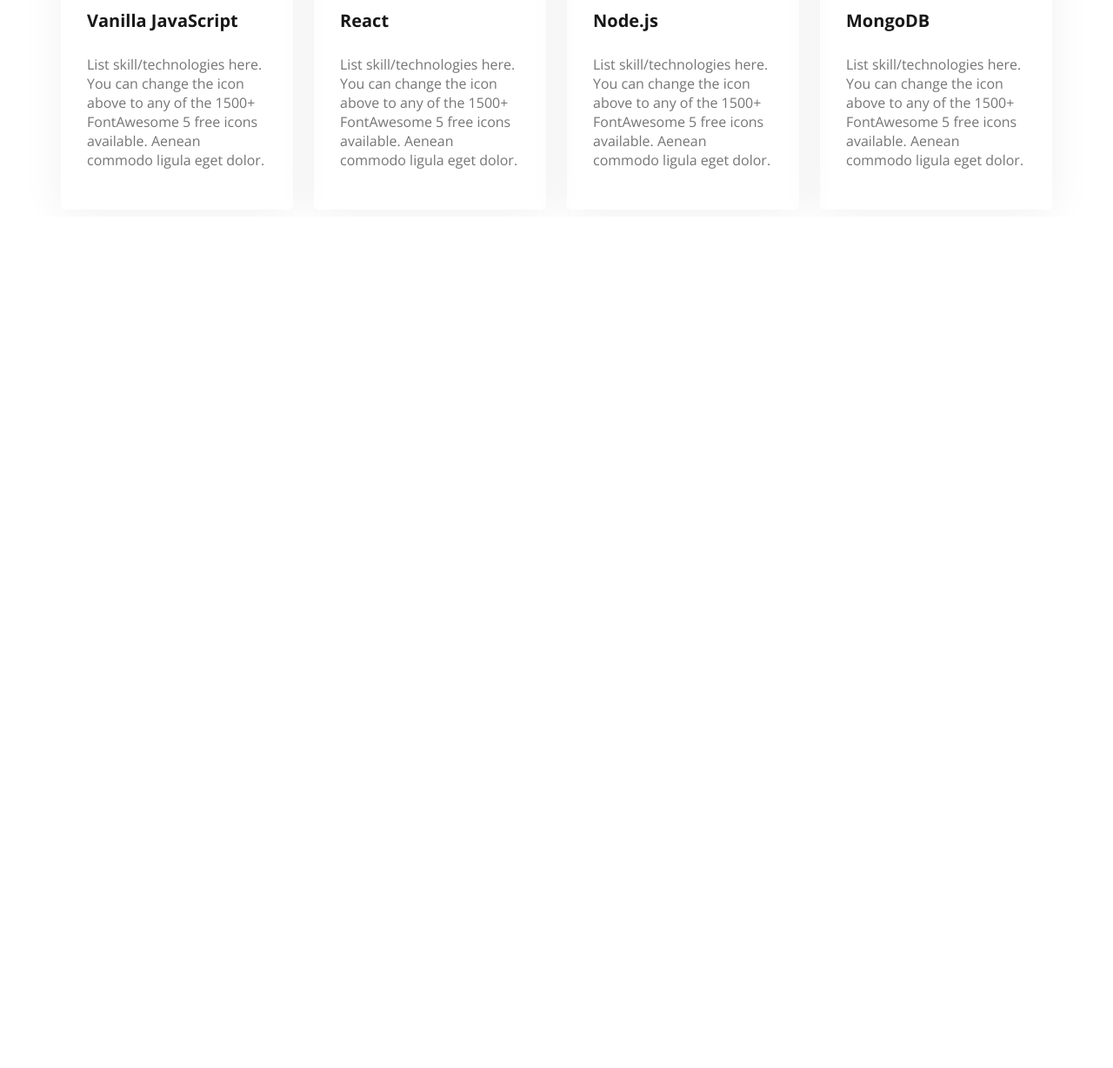
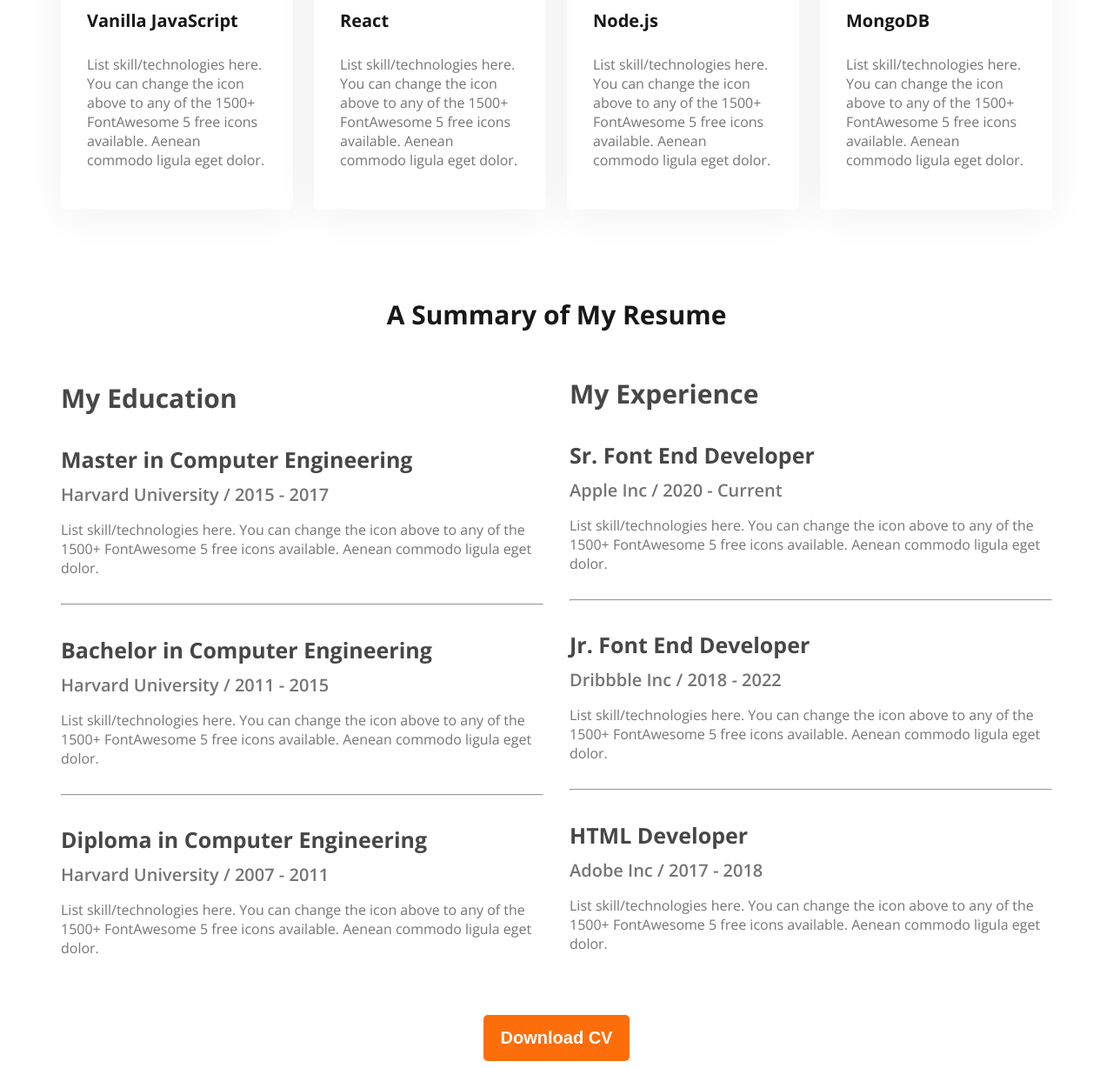
Before and after one commit to kibriarobin97/developer-portfolio, a plain HTML site: page index.html in a window 1280 px wide. Shown: the part 1608-2836 px from the top of the page at 87% size. Before the commit the page ends 1857 px from the top, so only its background shows below. Drawn offline with nearby package versions, Linux system fonts and the light colour scheme.

Commit message:
added resume section

```diff
--- a/index.html
+++ b/index.html
@@ -116,6 +116,85 @@
           </div>
         </div>
       </section>
+      <!-- resume section -->
+      <section class="resume">
+        <h1 class="section-title">A Summary of My Resume</h1>
+        <div class="resume-container">
+          <div class="resume-column">
+            <h3 class="resume-column-title">My Education</h3>
+            <div class="experience">
+              <h4 class="experience-title">Master in Computer Engineering</h4>
+              <h5 class="experience-sub-title">
+                Harvard University / 2015 - 2017
+              </h5>
+              <p class="experience-description">
+                List skill/technologies here. You can change the icon above to
+                any of the 1500+ FontAwesome 5 free icons available. Aenean
+                commodo ligula eget dolor.
+              </p>
+            </div>
+            <hr />
+            <div class="experience">
+              <h4 class="experience-title">Bachelor in Computer Engineering</h4>
+              <h5 class="experience-sub-title">
+                Harvard University / 2011 - 2015
+              </h5>
+              <p class="experience-description">
+                List skill/technologies here. You can change the icon above to
+                any of the 1500+ FontAwesome 5 free icons available. Aenean
+                commodo ligula eget dolor.
+              </p>
+            </div>
+            <hr />
+            <div class="experience">
+              <h4 class="experience-title">Diploma in Computer Engineering</h4>
+              <h5 class="experience-sub-title">
+                Harvard University / 2007 - 2011
+              </h5>
+              <p class="experience-description">
+                List skill/technologies here. You can change the icon above to
+                any of the 1500+ FontAwesome 5 free icons available. Aenean
+                commodo ligula eget dolor.
+              </p>
+            </div>
+          </div>
+          <div class="resume-column">
+            <h2 class="resume-column-title">My Experience</h2>
+            <div class="experience">
+              <h4 class="experience-title">Sr. Font End Developer</h4>
+              <h5 class="experience-sub-title">Apple Inc / 2020 - Current</h5>
+              <p class="experience-description">
+                List skill/technologies here. You can change the icon above to
+                any of the 1500+ FontAwesome 5 free icons available. Aenean
+                commodo ligula eget dolor.
+              </p>
+            </div>
+            <hr />
+            <div class="experience">
+              <h4 class="experience-title">Jr. Font End Developer</h4>
+              <h5 class="experience-sub-title">Dribbble Inc / 2018 - 2022</h5>
+              <p class="experience-description">
+                List skill/technologies here. You can change the icon above to
+                any of the 1500+ FontAwesome 5 free icons available. Aenean
+                commodo ligula eget dolor.
+              </p>
+            </div>
+            <hr />
+            <div class="experience">
+              <h4 class="experience-title">HTML Developer</h4>
+              <h5 class="experience-sub-title">Adobe Inc / 2017 - 2018</h5>
+              <p class="experience-description">
+                List skill/technologies here. You can change the icon above to
+                any of the 1500+ FontAwesome 5 free icons available. Aenean
+                commodo ligula eget dolor.
+              </p>
+            </div>
+          </div>
+        </div>
+        <div class="resume-download-btn">
+          <button class="btn-primary">Download CV</button>
+        </div>
+      </section>
     </main>
     <footer></footer>
   </body>
--- a/styles/index.css
+++ b/styles/index.css
@@ -31,6 +31,7 @@
 .section-title {
   font-size: 30px;
   font-weight: bold;
+  text-align: center;
   color: #181818;
 }
 .section-description {
@@ -135,9 +136,6 @@
 
 /* what i do style */
 
-/* .skills{
-    padding: 0 120px;
-} */
 .skills-container {
   display: flex;
   gap: 24px;
@@ -156,3 +154,38 @@
 .skill-description {
   color: #757575;
 }
+
+/* resume section style */
+
+.resume-container{
+  display: flex;
+  gap: 30px;
+}
+.resume-column-title{
+  font-size: 30px;
+  font-weight: 700;
+  color: #474747;
+  margin-bottom: 20px;
+}
+.experience-title{
+  font-size: 25px;
+  font-weight: 700;
+  color: #474747;
+  margin-bottom: 10px;
+}
+.experience-sub-title{
+  font-size: 20px;
+  font-weight: 600;
+  color: #757575;
+  margin: 0;
+}
+.experience-description{
+  color: #757575;
+}
+.resume hr{
+  margin: 30px 0;
+}
+.resume-download-btn{
+  text-align: center;
+  margin-top: 50px;
+}
```
